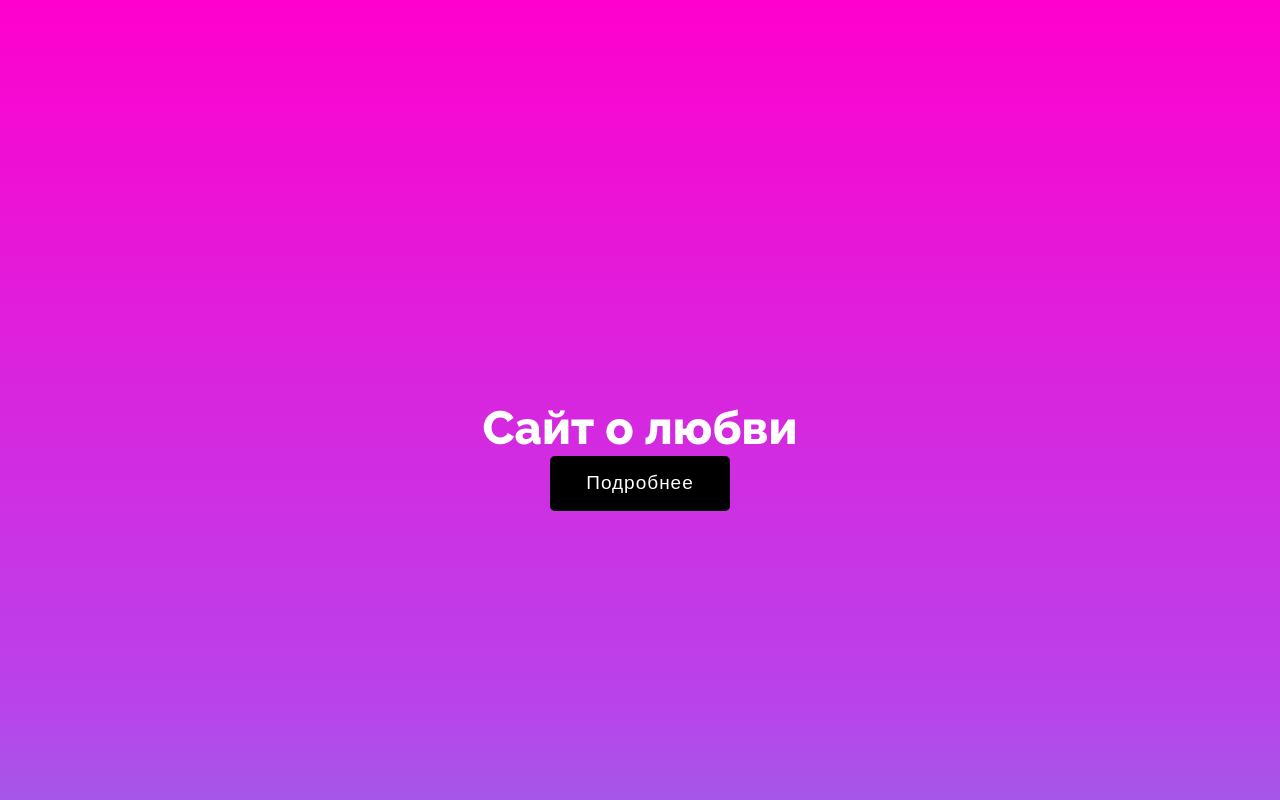
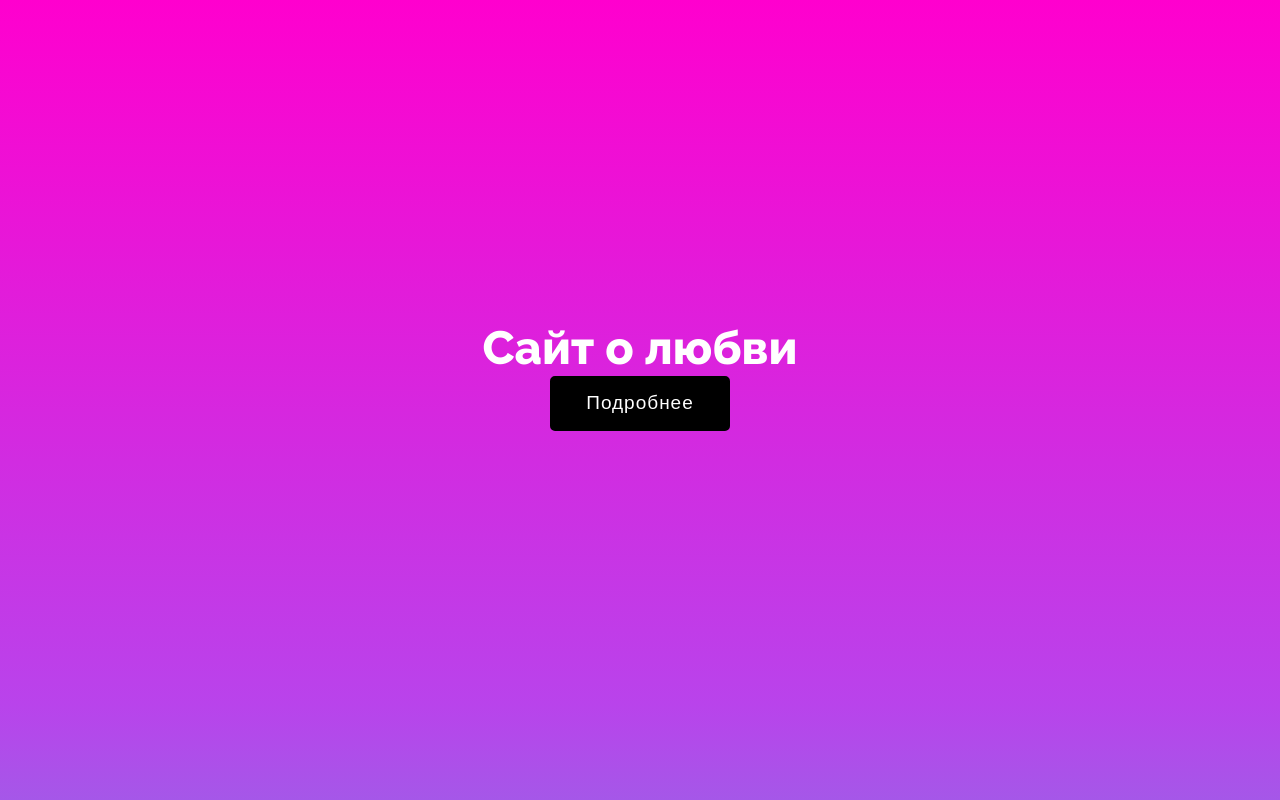
Before and after one commit to SalemDddd/SalemDddd.github.io, a plain HTML site: page index.html in a window 1280 px wide. Shown: the top 800 px of the page. Drawn offline with Linux system fonts and the light colour scheme; files whose address does not match are found by name.

Commit message:
some changes

```diff
--- a/index.css
+++ b/index.css
@@ -73,7 +73,7 @@ body {
     flex-direction: column;
     justify-content: center;
     align-items: center;
-    padding-top: 50vh;
+    padding-top: 40vh;
 }
 
 h1 {
```
